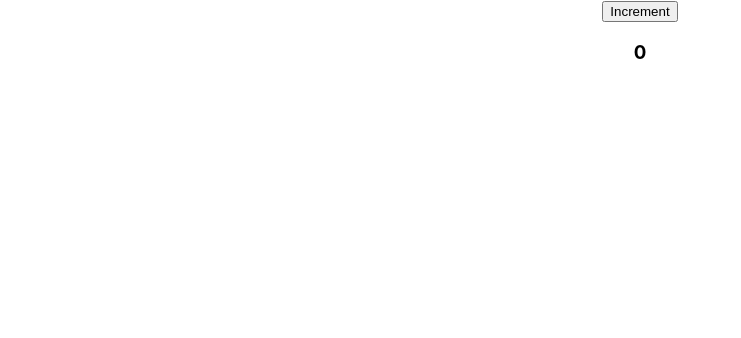
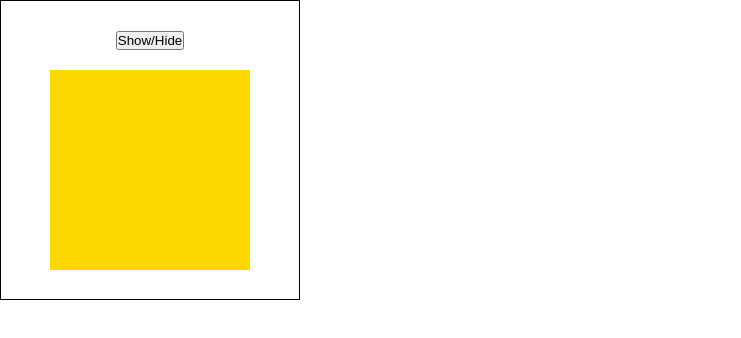
Before and after one commit to Ofir-Cohen-1/React-Exercises, a React (Create React App) app in the folder react-props-class-base-state/: page / in a window 1280 px wide. Shown: the top 338 px of the page, without its empty margins (0-741 px from the left). Built offline with nearby package versions, Linux system fonts and the light colour scheme.

Commit message:
Added exercise7.2

```diff
--- a/react-props-class-base-state/src/App.js
+++ b/react-props-class-base-state/src/App.js
@@ -7,8 +7,8 @@ import React from "react";
 // import Card from "./components/Exercise6.1/Card";
 // import Link from "./components/Exercise6.1/Link";
 // import faker from "faker";
-import Counter from "./components/Exercise7.1/Counter";
-// import HideAndSeek from "./components/Exercise7.2/HideAndSeek";
+// import Counter from "./components/Exercise7.1/Counter";
+import HideAndSeek from "./components/Exercise7.2/HideAndSeek";
 // import Exercise7Part3 from "./components/Exercise7.3/Exercise7part3";
 
 function App() {
@@ -29,8 +29,8 @@ function App() {
     <div className="App">
       {/* <Exercise4Part1 textBtn1="Important" textBtn2="Not Important" /> */}
       {/* <div className="cardsContainer">{ArrOfCards()}</div> */}
-      <Counter></Counter>
-      {/* <HideAndSeek></HideAndSeek> */}
+      {/* <Counter></Counter> */}
+      <HideAndSeek></HideAndSeek>
       {/* <Exercise7Part3></Exercise7Part3> */}
     </div>
   );
--- /dev/null
+++ b/react-props-class-base-state/src/components/Exercise7.2/HideAndSeek.js
@@ -0,0 +1,25 @@
+import React from "react";
+
+export default class HideAndSeek extends React.Component {
+  state = { isDisplay: true };
+
+  toggleDisplayBox = () => {
+    this.setState({ isDisplay: !this.state.isDisplay });
+  };
+
+  render() {
+    return (
+      <div className="container">
+        <button className="btn" onClick={this.toggleDisplayBox}>
+          Show/Hide
+        </button>
+        <div
+          className="box"
+          style={{
+            visibility: `${this.state.isDisplay ? "visible" : "hidden"}`,
+          }}
+        ></div>
+      </div>
+    );
+  }
+}
--- /dev/null
+++ b/react-props-class-base-state/src/components/Exercise7.2/style4.css
@@ -0,0 +1,26 @@
+* {
+  margin: 0;
+  padding: 0;
+  box-sizing: border-box;
+}
+
+html {
+  font-size: 62.5%;
+}
+
+.container {
+  display: flex;
+  justify-content: center;
+  align-items: center;
+  flex-direction: column;
+  width: 30rem;
+  height: 30rem;
+  border: 1px solid black;
+  gap: 2rem;
+}
+
+.box {
+  width: 20rem;
+  height: 20rem;
+  background: gold;
+}
--- a/react-props-class-base-state/src/index.js
+++ b/react-props-class-base-state/src/index.js
@@ -4,7 +4,7 @@ import './index.css';
 // import "../src/components/Exercise4.1/style1.css";
 // import "../src/components/Exercise4.2/style2.css";
 // import "../src/components/Exercise6.1/style3.css";
-// import "../src/components/Exercise7.2/style4.css";
+import "../src/components/Exercise7.2/style4.css";
 // import "../src/components/Exercise7.3/style5.css";
 import reportWebVitals from './reportWebVitals';
 import App from './App';
```
